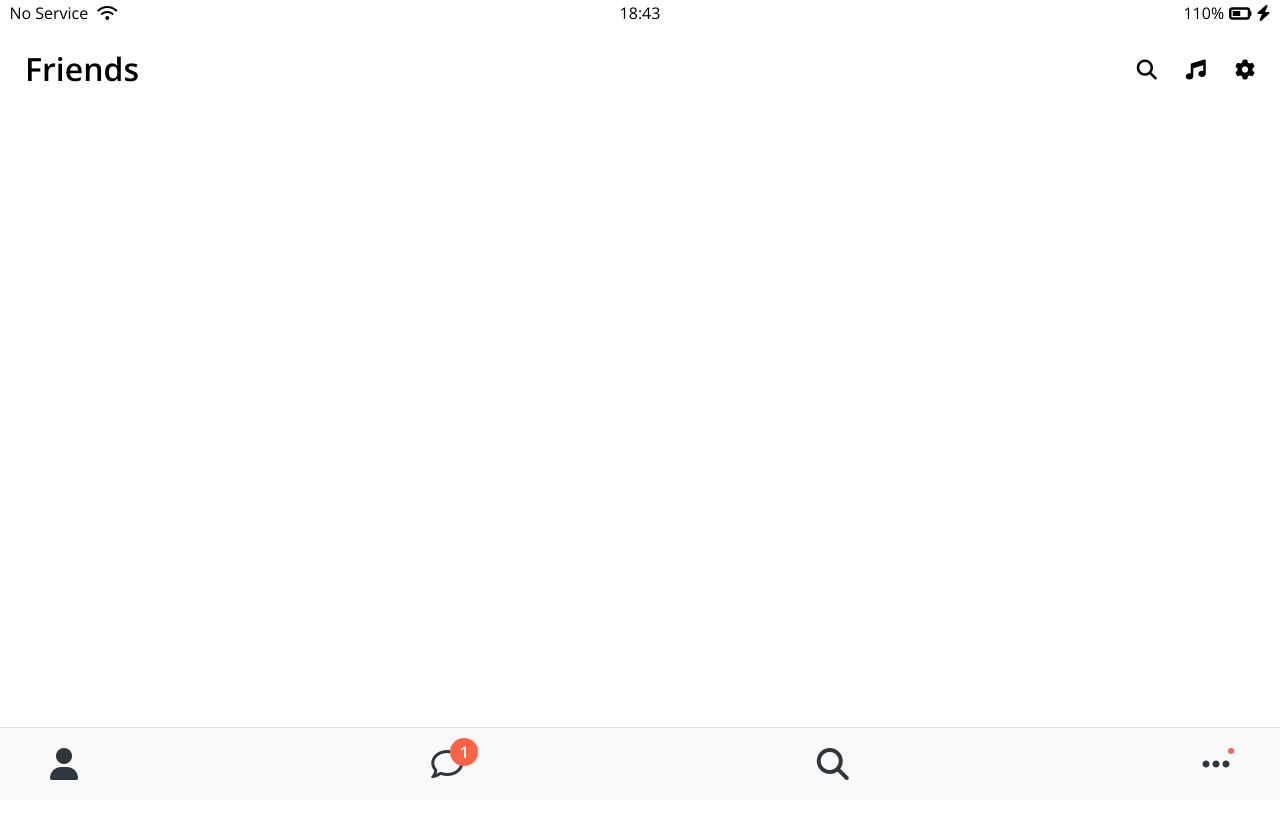
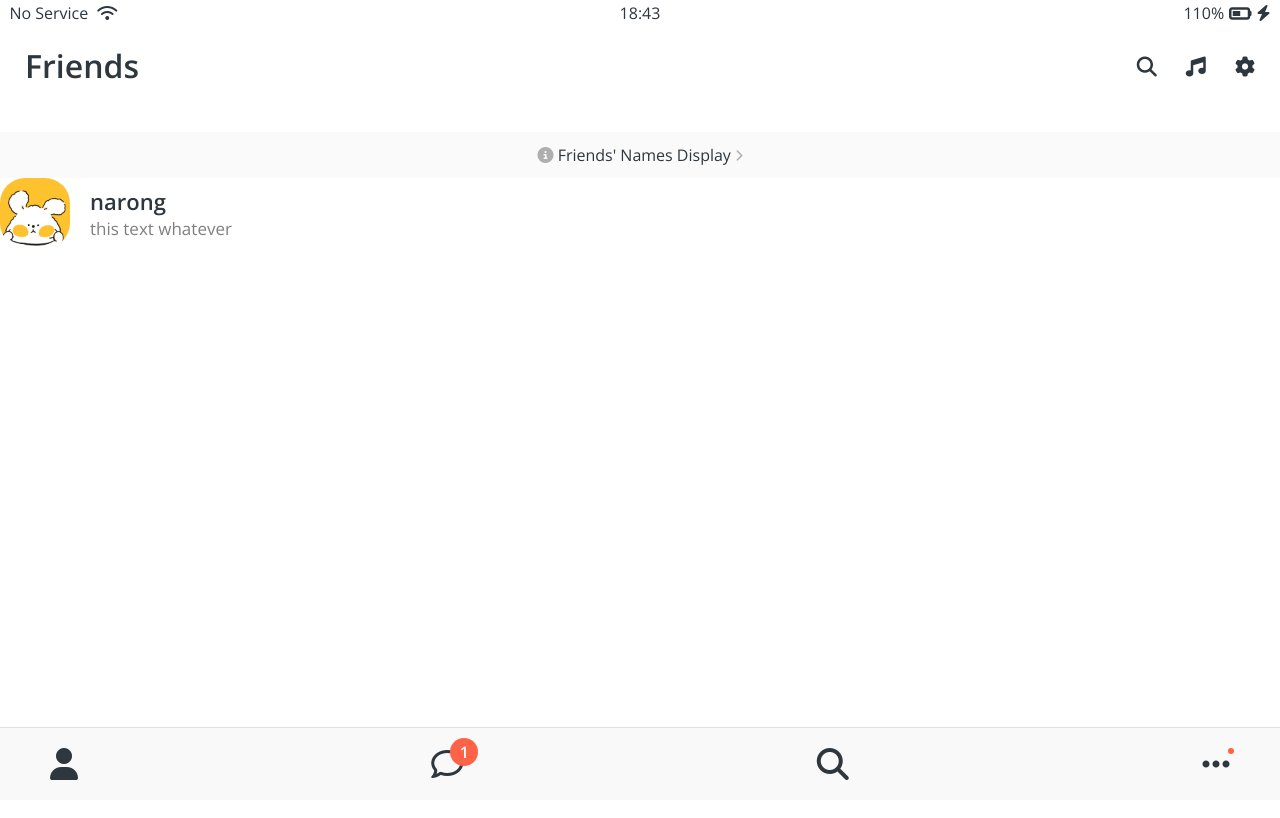
Before and after one commit to bnarong/kokoa-clone-2023, a plain HTML site: page friends.html in a window 1280 px wide. Shown: the top 818 px of the page. Drawn offline with nearby package versions, Linux system fonts and the light colour scheme.

Commit message:
user component part one

```diff
--- a/CSS/components/screen-header.css
+++ b/CSS/components/screen-header.css
@@ -2,9 +2,9 @@
   display: flex;
   justify-content: space-between;
   align-items: center;
-  padding: 25px;
+  padding: 50px 25px;
   position: sticky;
-  top: 28px;
+  top: 0;
 }
 
 .screen-header__title {
--- a/CSS/components/status-bar.css
+++ b/CSS/components/status-bar.css
@@ -2,7 +2,7 @@
   display: flex;
   justify-content: center;
   padding: 5px 3px;
-  position: sticky;
+  position: fixed;
   top: 0;
   width: 100%;
   box-sizing: border-box;
--- /dev/null
+++ b/CSS/components/user-components.css
@@ -0,0 +1,23 @@
+.user-component,
+.user-component__column:first-child {
+  display: flex;
+  align-items: center;
+}
+
+.user-component__avatar {
+  width: 70px;
+  height: 70px;
+  border-radius: 25px;
+  margin-right: 20px;
+}
+
+.user-component__title {
+  font-weight: 600;
+  font-size: 22px;
+}
+
+.user-component__subtitle {
+  margin-top: 8px;
+  font-size: 17px;
+  color: rgba(0, 0, 0, 0.5);
+}
--- /dev/null
+++ b/CSS/screens/friends.css
@@ -0,0 +1,11 @@
+#friends-display-link {
+  text-align: center;
+  display: block;
+  background-color: #fafafa;
+  padding: 15px 0px;
+  font-size: 16px;
+}
+
+#friends-display-link i {
+  color: rgba(0, 0, 0, 0.3);
+}
--- a/CSS/styles.css
+++ b/CSS/styles.css
@@ -7,11 +7,14 @@
 @import "components/status-bar.css";
 @import "components/nav-bar.css";
 @import "components/screen-header.css";
+@import "components/user-components.css";
 
 /* Screen */
 @import "screens/login.css";
+@import "screens/friends.css";
 
 body {
+  color: #2e363e;
   font-family: "Open Sans", sans-serif;
   height: 1000vh;
 }
--- a/friends.html
+++ b/friends.html
@@ -31,6 +31,22 @@
       </div>
     </header>
 
+    <a id="friends-display-link">
+      <i class="fa-solid fa-circle-info"></i> Friends' Names Display
+      <i class="fa-solid fa-chevron-right fa-xs"></i>
+    </a>
+
+    <div class="user-component">
+      <div class="user-component__column">
+        <img src="screenshots/profile.jpg" class="user-component__avatar" />
+        <div class="user-component__text">
+          <h4 class="user-component__title">narong</h4>
+          <h6 class="user-component__subtitle">this text whatever</h6>
+        </div>
+      </div>
+      <div class="user-component__column"></div>
+    </div>
+
     <nav class="nav">
       <ul class="nav__list">
         <li class="nav__btn">
```
Also changed, not shown: screenshots/profile.jpg (added).
